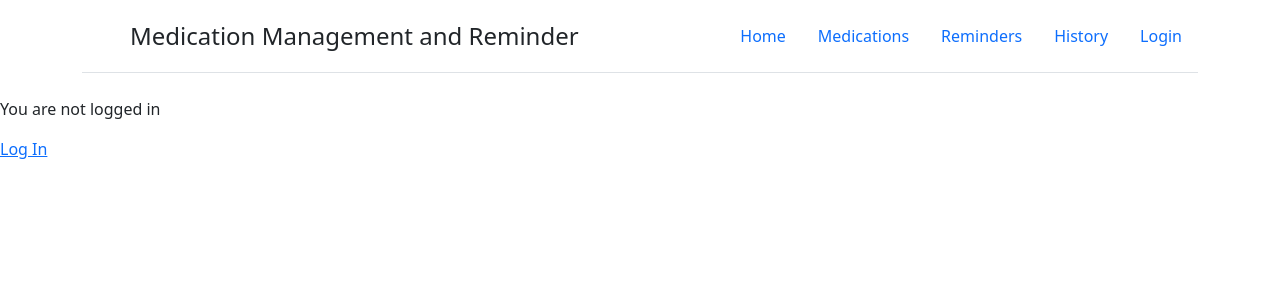
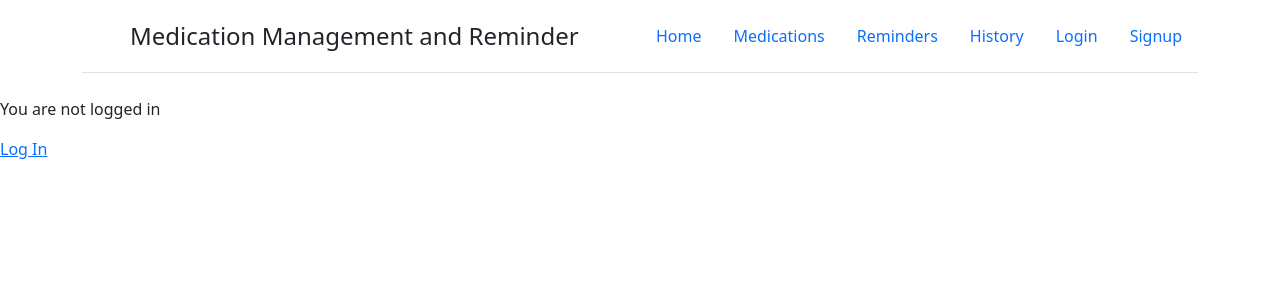
Before and after one commit to bspriester/brett_instance, a Django app: page / in a window 1280 px wide. Shown: the top 300 px of the page. Run offline with Django 3.2, Linux system fonts and the light colour scheme.

Commit message:
Brett adding Signup to navbar

```diff
--- a/medmgmtproject/medreminderapp/urls.py
+++ b/medmgmtproject/medreminderapp/urls.py
@@ -1,6 +1,6 @@
 from django.urls import path
 
-from .views import home_handler, medications_handler, reminders_handler, history_handler, login_handler
+from .views import home_handler, medications_handler, reminders_handler, history_handler, login_handler, signup_handler
 
 urlpatterns = [
     path('', home_handler, name='Home'),
@@ -8,4 +8,5 @@ urlpatterns = [
     path('reminders', reminders_handler, name='Reminders'),
     path('history', history_handler, name='History'),
     path('accounts/login', login_handler, name='Login'),
+    path('accounts/signup', signup_handler, name='Signup'),
 ]
--- a/medmgmtproject/medreminderapp/views.py
+++ b/medmgmtproject/medreminderapp/views.py
@@ -27,3 +27,6 @@ def history_handler(request):
 
 def login_handler(request):
     return render(request, 'login.html')
+
+def signup_handler(request):
+    return render(request, 'signup.html')
--- a/medmgmtproject/templates/navbar.html
+++ b/medmgmtproject/templates/navbar.html
@@ -11,6 +11,7 @@
       <li class="nav-item"><a href="{% url 'Reminders' %}" class="nav-link">Reminders</a></li>
       <li class="nav-item"><a href="{% url 'History' %}" class="nav-link">History</a></li>
       <li class="nav-item"><a href="{% url 'Login' %}" class="nav-link">Login</a></li>
+      <li class="nav-item"><a href="{% url 'Signup' %}" class="nav-link">Signup</a></li>
     </ul>
   </header>
 </div>
```
Also changed, not shown: medmgmtproject/templates/signup.html (added, +7 -0 lines).
